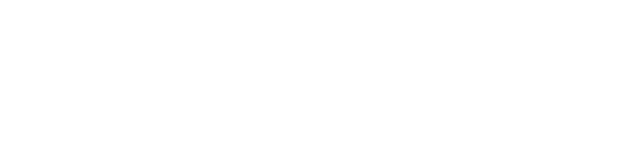
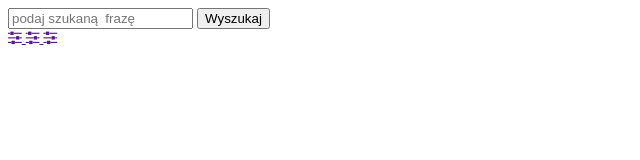
Before and after one commit to Naval63/HomeWork_flex, a website: page index.html in a window 1280 px wide. Shown: the whole page, without its empty margins (0-640 px from the left). Drawn offline with Linux system fonts and the light colour scheme.

```diff
--- a/index.html
+++ b/index.html
@@ -11,10 +11,19 @@
 <body>
     <div class="wrapper">
         <div class="logo">
-
+            <!-- <img class="logo__image" src="assets/logo.png" alt="logo"> -->
         </div>
+        <form action="/" class="search">
+            <input type="text" class="search__input" placeholder="podaj szukaną  frazę">
+            <button class="search__btn">Wyszukaj</button>
+        </form>
         <div class="settings">
-
+            <a class="settings__icon-link" href=""><i class="fa fa-sliders" aria-hidden="true"></i>
+            </a>
+            <a class="settings__icon-link" href=""><i class="fa fa-sliders" aria-hidden="true"></i>
+            </a>
+            <a class="settings__icon-link" href=""><i class="fa fa-sliders" aria-hidden="true"></i>
+            </a>
         </div>
         <nav class="menu">
 
--- a/sass/style.scss
+++ b/sass/style.scss
@@ -18,3 +18,26 @@
 *, *:before, *:after {
     box-sizing: inherit;
 }
+
+.wrapper {
+    display: flex;
+    flex-wrap: wrap;
+    flex-direction: row;
+    align-content: flex-start;
+    max-width: 1240px;
+    min-height: 100vh;
+    margin: 0 auto;
+    font-size: 2rem;
+    font-family: $default-font;
+    background-color: $main-color;
+    border: solid $dark 3px;
+}
+
+.logo {
+    flex-basis: 200px;
+
+    &__image {
+        display: block;
+        width: 100%;
+    }
+}
```
Also changed, not shown: assets/logo.png (added).
